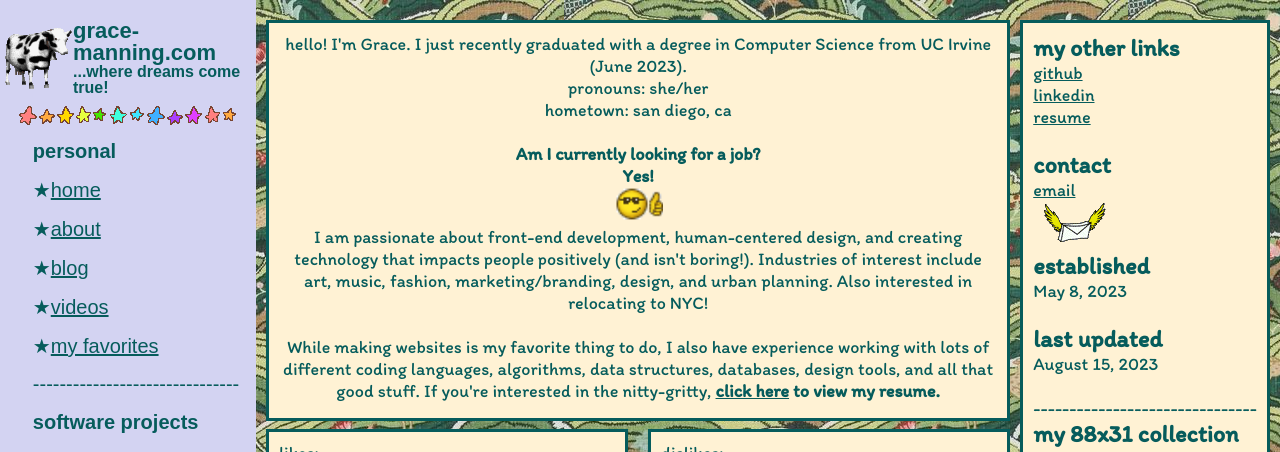
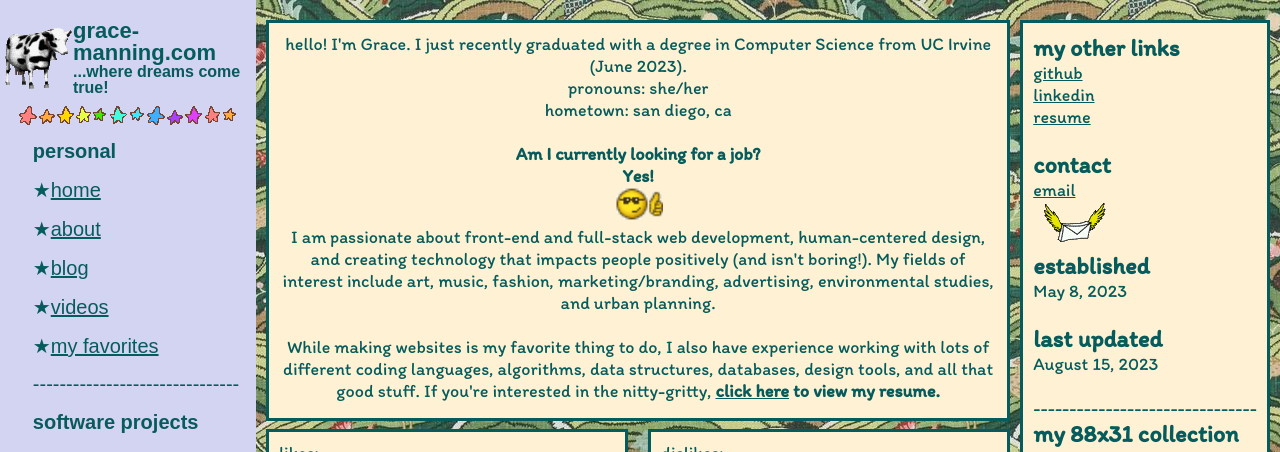
Before and after one commit to gracebmanning/grace-manning-2.0, a React (Create React App) app: page /about in a window 1280 px wide. Shown: the top 452 px of the page. Built offline with nearby package versions, Linux system fonts and the light colour scheme; the HTML template or start-up script is replaced by a standard one; a web font is replaced by a local one.

Commit message:
update about page

```diff
--- a/src/components/About/About.js
+++ b/src/components/About/About.js
@@ -21,9 +21,9 @@ export default function About() {
               <br/>
               <img id="thumbsUpGif" src={thumbsUp} alt="a yellow smiley face emoji wearing sunglasses, next to a thumbs up icon bouncing up and down." />
               <br/>
-              I am passionate about front-end development, human-centered design, and creating technology that
-              impacts people positively (and isn't boring!). Industries of interest include art, music,
-              fashion, marketing/branding, design, and urban planning. Also interested in relocating to NYC!
+              I am passionate about front-end and full-stack web development, human-centered design, and creating technology that
+              impacts people positively (and isn't boring!). My fields of interest include art, music,
+              fashion, marketing/branding, advertising, environmental studies, and urban planning.
               <br/><br/>
               While making websites is my favorite thing to do, I also have experience working with lots of
               different coding languages, algorithms, data structures, databases, design tools, and all that
```
